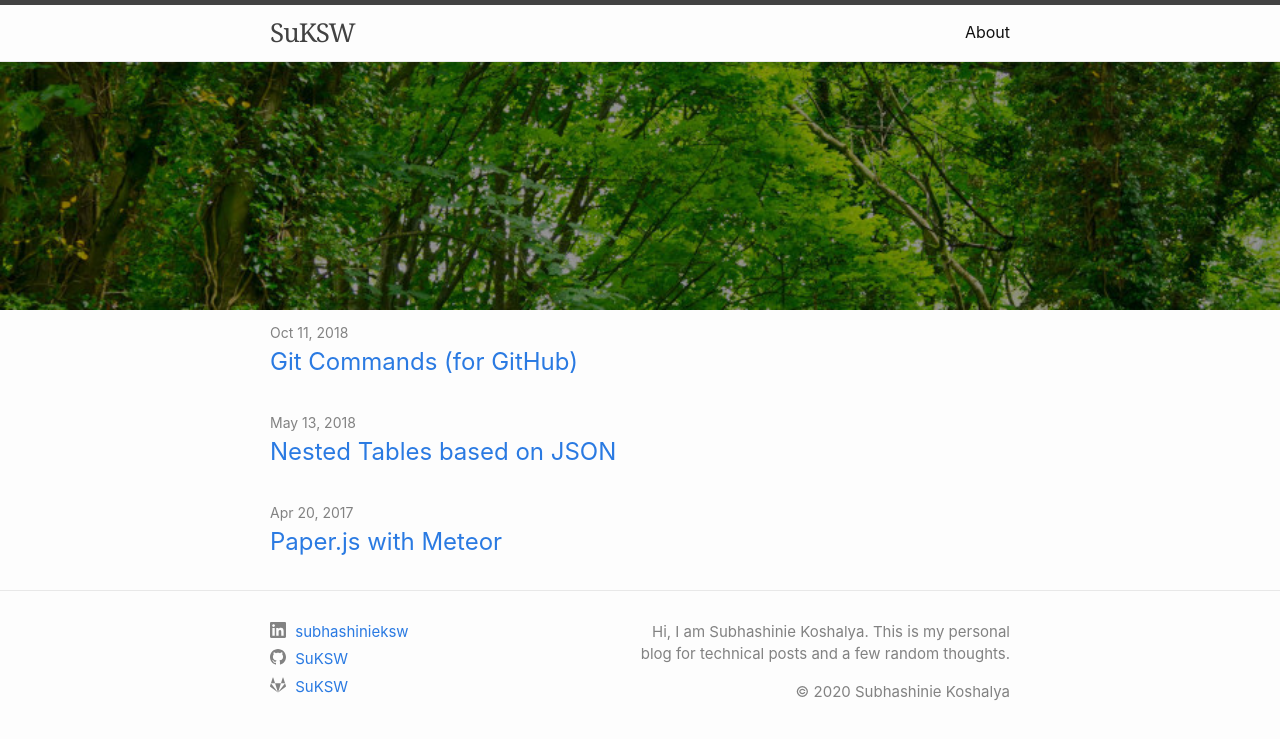
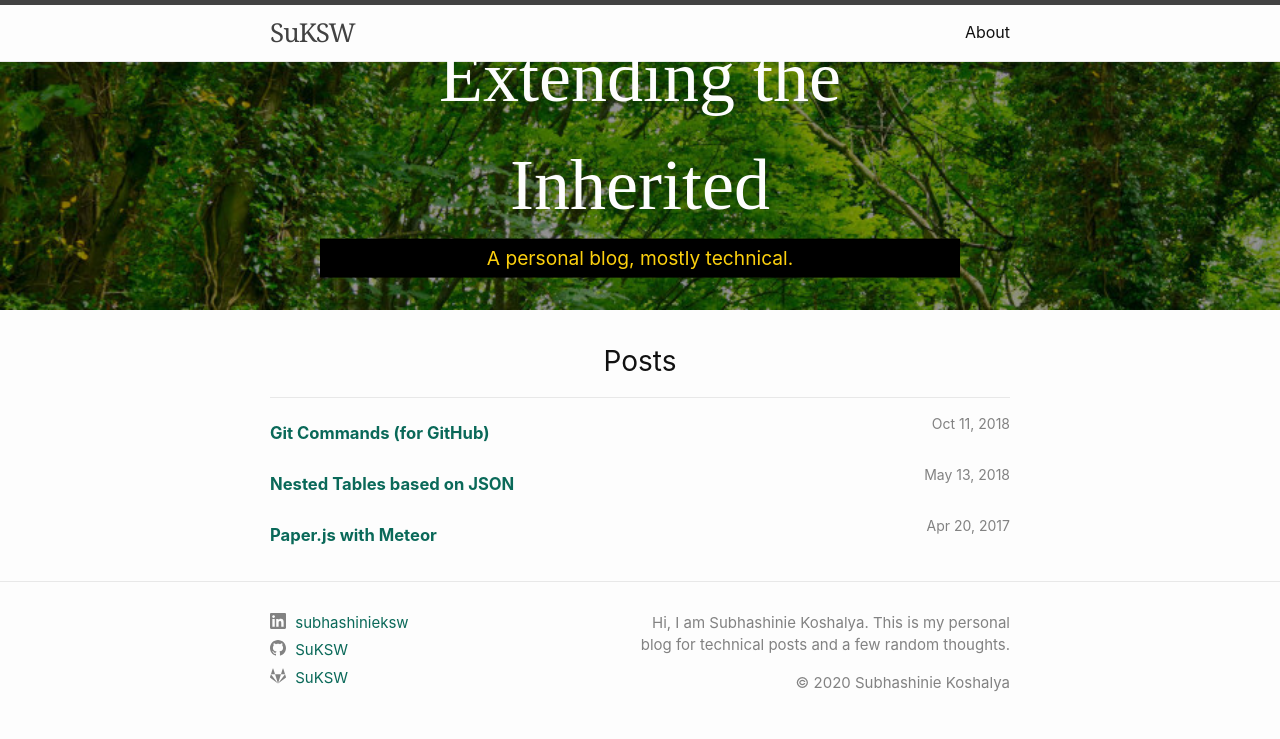
Before and after one commit to SuKSW/SuKSW.github.io, a Jekyll site: the page built from pages/index.md, in a window 1280 px wide. Shown: the top 739 px of the page. Built offline with Jekyll 4.4.1, drawn with Linux system fonts in a browser that asks for light colours; comment, search, counter and statistics services are not loaded.

Commit message:
update homepage and css

```diff
--- a/_includes/head.html
+++ b/_includes/head.html
@@ -4,6 +4,7 @@
   <meta name="viewport" content="width=device-width, initial-scale=1">
   {%- seo -%}
   <link rel="stylesheet" href="{{ "/assets/main.css" | relative_url }}">
+  <link href="https://fonts.googleapis.com/css2?family=Cookie&display=swap" rel="stylesheet">
   {%- feed_meta -%}
   {%- if jekyll.environment == 'production' and site.google_analytics -%}
     {%- include google-analytics.html -%}
--- a/_layouts/home.html
+++ b/_layouts/home.html
@@ -4,7 +4,13 @@
     <body>
         {%- include header.html -%}
         <div class="home">
-            <img src="/assets/forest.jpg" alt="Forest background" class="home-header-image">
+            <div class="home-header">
+                <img src="/assets/forest.jpg" alt="Forest background" class="home-header-image">
+                <div class="home-header-text">
+                    <div class="home-header-title">Extending the Inherited</div>
+                    <div class="home-header-subtitle">A personal blog, mostly technical.</div>
+                </div>
+            </div>
 
             <main class="page-content" aria-label="Content">
             <div class="wrapper">
@@ -16,19 +22,17 @@
 
 
             {%- if posts.size > 0 -%}
-                {%- if page.list_title -%}
-                <h2 class="post-list-heading">{{ page.list_title }}</h2>
-                {%- endif -%}
+                <h2 class="post-list-heading">Posts</h2>
                 <ul class="post-list">
                 {%- assign date_format = site.minima.date_format | default: "%b %-d, %Y" -%}
                 {%- for post in posts -%}
                 <li>
                     <span class="post-meta">{{ post.date | date: date_format }}</span>
-                    <h3>
+                    <h2>
                     <a class="post-link" href="{{ post.url | relative_url }}">
                         {{ post.title | escape }}
                     </a>
-                    </h3>
+                    </h2>
                     {%- if site.show_excerpts -%}
                     {{ post.excerpt }}
                     {%- endif -%}
--- a/_layouts/post.html
+++ b/_layouts/post.html
@@ -12,7 +12,8 @@ layout: default
       </time>
       {%- if page.author -%}
         • <span itemprop="author" itemscope itemtype="http://schema.org/Person"><span class="p-author h-card" itemprop="name">{{ page.author }}</span></span>
-      {%- endif -%}</p>
+      {%- endif -%}
+    </p>
   </header>
 
   <div class="post-content e-content" itemprop="articleBody">
--- a/_sass/minima.scss
+++ b/_sass/minima.scss
@@ -12,7 +12,7 @@ $spacing-unit:     30px !default;
 
 $text-color:       #111 !default;
 $background-color: #fdfdfd !default;
-$brand-color:      #2a7ae2 !default;
+$brand-color:      #0a6959 !default;
 
 $grey-color:       #828282 !default;
 $grey-color-light: lighten($grey-color, 40%) !default;
--- a/_sass/minima/_layout.scss
+++ b/_sass/minima/_layout.scss
@@ -171,6 +171,7 @@
  * Page content
  */
 .page-content {
+  padding-top: 20px;
   flex: 1;
 }
 
@@ -179,26 +180,32 @@
 }
 
 .post-list-heading {
-  @include relative-font-size(1.75);
+    @include relative-font-size(1.75);
+    text-align: center;
+    border-bottom: 1px solid $grey-color-light;
+    padding-bottom: $spacing-unit/2;
 }
 
 .post-list {
-  margin-left: 0;
-  list-style: none;
+    margin-left: 0;
+    list-style: none;
+    margin-bottom: $spacing-unit;
 
-  > li {
-    margin-bottom: $spacing-unit;
+  > li a {
+    font-weight: bold;
   }
 }
 
 .post-meta {
-  font-size: $small-font-size;
-  color: $grey-color;
+    font-size: $small-font-size;
+    color: $grey-color;
+    float: right;
+    padding-left: 8px;
 }
 
 .post-link {
-  display: block;
-  @include relative-font-size(1.5);
+    display: inline-block;
+    @include relative-font-size(1.04);
 }
 
 
@@ -221,6 +228,7 @@
 }
 
 .post-content {
+  margin-top: $spacing-unit * 1.5;
   margin-bottom: $spacing-unit;
 
   h2 {
@@ -278,7 +286,36 @@
   color: rgb(38, 51, 51);
 }
 
+/**
+* Home Page
+*/
+.home-header {
+    position: relative;
+    text-align: center;
+}
 .home-header-image {
     width: 100%;
     margin-bottom: 10px;
 }
+
+.home-header-text {
+    position: absolute;
+    left: 50%;
+    transform: translate(-50%, -50%);
+    top: 88px;
+}
+
+.home-header-title {
+    @include relative-font-size(4.5);
+    color: $background-color;
+    font-family: 'Cookie', cursive;
+}
+
+.home-header-subtitle {
+    top: 100px;
+    color: rgb(252, 208, 14);
+    @include relative-font-size(1.2);
+    background-color: black;
+    padding-top: 5px;
+    padding-bottom: 5px;
+}
```
